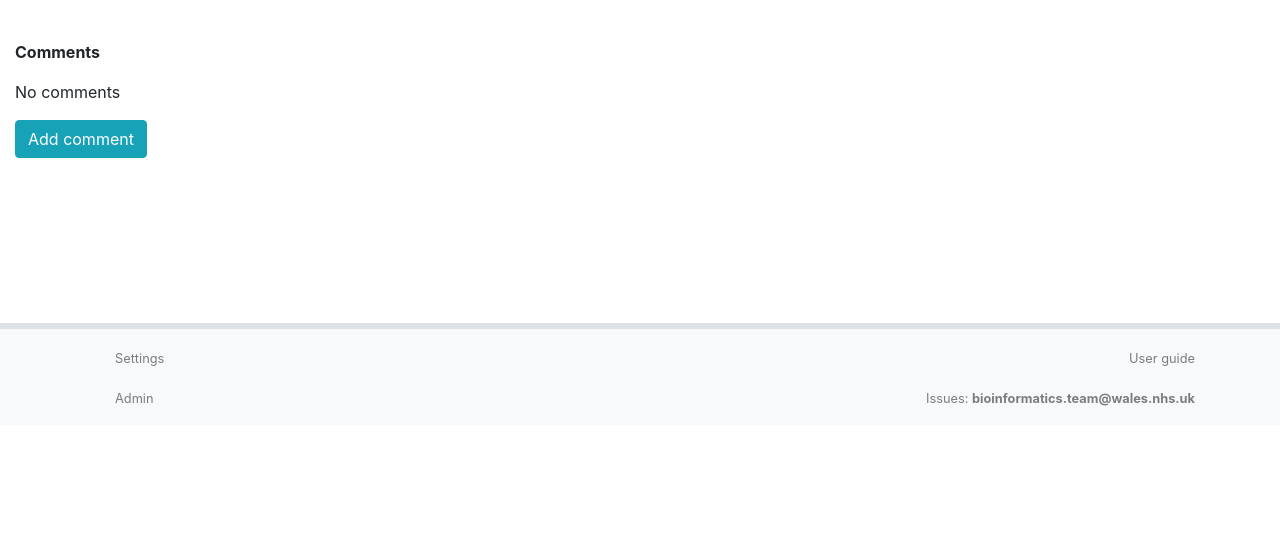
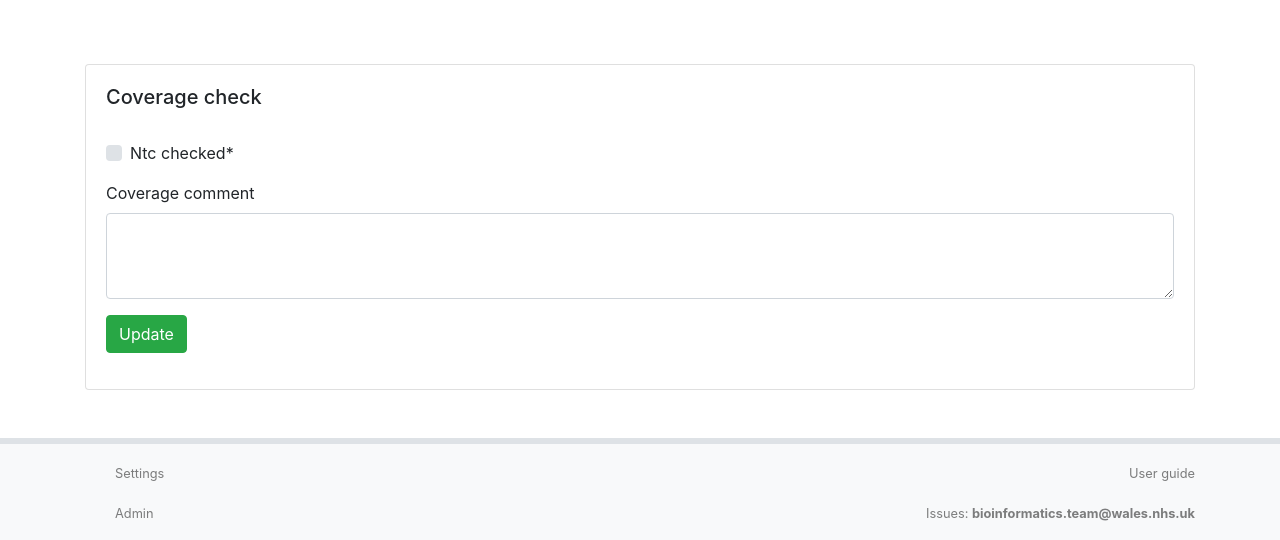
Before and after one commit to erikwaskiewicz/somatic_db_prototype, a Django app: page /analysis/7 in a window 1280 px wide, after a click on "Depth". Shown: the part 377-917 px from the top of the page. Before the commit the page ends 783 px from the top, so only its background shows below. Run offline with Django 3.2, Linux system fonts and the light colour scheme; a user stored in the database is signed in; data comes from the database, SQL or seed files in the repository; tables that the repository leaves empty hold one stand-in row (values such as "Sample post"); some libraries are stand-ins or nearby versions; some web fonts are replaced.

Commit message:
Add bits that leads asked for

```diff
--- a/analysis/forms.py
+++ b/analysis/forms.py
@@ -72,7 +72,7 @@ class VariantCommentForm(forms.Form):
     """
 
     """
-    comment = forms.CharField(
+    variant_comment = forms.CharField(
         widget=forms.Textarea(attrs={'rows': 4}),
         required=False,
     )
@@ -85,7 +85,7 @@ class VariantCommentForm(forms.Form):
 
         super(VariantCommentForm, self).__init__(*args, **kwargs)
         self.helper = FormHelper()
-        self.fields['comment'].initial = self.comment
+        self.fields['variant_comment'].initial = self.comment
         self.fields['pk'].initial = self.pk
         self.helper.add_input(Submit('submit', 'Update', css_class='btn btn-success'))
 
@@ -103,3 +103,22 @@ class UpdatePatientName(forms.Form):
         self.helper.add_input(
             Submit('submit', 'Submit', css_class='btn btn-info w-25')
         )
+
+
+class CoverageCheckForm(forms.Form):
+    """
+    """
+    ntc_checked = forms.BooleanField(required=True)
+    coverage_comment = forms.CharField(
+        widget=forms.Textarea(attrs={'rows': 3}),
+        required=False,
+    )
+
+    def __init__(self, *args, **kwargs):
+
+        self.comment = kwargs.pop('comment')
+
+        super(CoverageCheckForm, self).__init__(*args, **kwargs)
+        self.helper = FormHelper()
+        self.fields['coverage_comment'].initial = self.comment
+        self.helper.add_input(Submit('submit', 'Update', css_class='btn btn-success'))
--- a/analysis/templates/analysis/analysis-depth.html
+++ b/analysis/templates/analysis/analysis-depth.html
@@ -173,7 +173,17 @@
 </table>
 
 <br>
+<br>
 
-<p><b>Comments</b></p>
-<p>No comments</p>
-<button type="button" class="btn btn-info">Add comment</button>
+<div class="container">
+  <div class="card">
+    <div class="card-body">
+
+      <h5>Coverage check</h5>
+      <br>
+
+      {% crispy coverage_check_form %}
+
+    </div>
+  </div>
+</div>
--- a/analysis/templates/analysis/analysis-report.html
+++ b/analysis/templates/analysis/analysis-report.html
@@ -1,9 +1,11 @@
 {% load crispy_forms_tags %}
 
-<h5>Summary</h5>
+<h5>Report</h5>
+<button type="button" class="btn btn-success">Download report</button>
+<br>
+<br>
 
-<p>TODO</p>
-<br>
+<h5>Sign off</h5>
 
 {% if sample_data.checks.current_status != 'Complete' and sample_data.checks.current_status != 'Fail'%}
 <div class="card">
@@ -17,3 +19,69 @@
   </div>
 </div>
 {% endif %}
+<br>
+
+<h5>Checks performed</h5>
+<table class="table table-bordered">
+  <thead>
+    <tr>
+      <th></th>
+      <th>Stage</th>
+      <th>User</th>
+      <th>Signed off</th>
+    </tr>
+  </thead>
+  <tbody>
+    {% for c in sample_data.checks.all_checks %}
+    <tr>
+      <td>{{ forloop.counter }}</td>
+      <td>{{ c.get_stage_display }}</td>
+      <td>{{ c.user }}</td>
+      <td>{{ c.signoff_time }}</td>
+    </tr>
+    {% endfor %}
+  </tbody>
+</table>
+
+<!--<button type="button" class="btn btn-light" data-toggle="modal" data-target="#audit-modal">View full sample audit trail</button>-->
+
+<!-- Modal -->
+<div class="modal fade" id="audit-modal" tabindex="-1" role="dialog" aria-labelledby="audit-modalLabel" aria-hidden="true">
+    <div class="modal-dialog modal-lg" role="document">
+      <div class="modal-content">
+        <div class="modal-header">
+          <h5 class="modal-title" id="audit-modalLabel">Audit trail</h5>
+          <button type="button" class="close" data-dismiss="modal" aria-label="Close">
+            <span aria-hidden="true">&times;</span>
+          </button>
+        </div>
+        <div class="modal-body">
+
+          <div class="input-group col-6">
+            <input type="text" class="form-control" placeholder="Search" aria-label="Search">
+          </div>
+
+          <br>
+
+          <table class="table table-bordered">
+            <thead>
+              <tr>
+                <th scope="col">Time</th>
+                <th scope="col">User</th>
+                <th scope="col">Change</th>
+              </tr>
+            </thead>
+            <tbody>
+              <tr>
+                <td>...</td>
+                <td>...</td>
+                <td>...</td>
+              </tr>
+            </tbody>
+          </table>
+
+        </div>
+
+      </div>
+    </div>
+  </div>
--- a/analysis/templates/analysis/analysis-rna.html
+++ b/analysis/templates/analysis/analysis-rna.html
@@ -1,4 +1,9 @@
 {% load crispy_forms_tags %}
+
+<div class="alert alert-success w-25">
+  <p><b>Number of reads:</b> 9000000</p>
+</div>
+<br>
 
 <table class="table table-striped table-hover">
   <thead>
--- a/analysis/templates/analysis/analysis_sheet_rna.html
+++ b/analysis/templates/analysis/analysis_sheet_rna.html
@@ -52,9 +52,6 @@
       <a class="nav-link section-button active" href="#details" data-target="details">Patient details</a>
     </li>
     <li class="nav-item">
-      <a class="nav-link section-button" href="#depth" data-target="depth">Depth</a>
-    </li>
-    <li class="nav-item">
       <a class="nav-link section-button" href="#rna" data-target="rna">RNA</a>
     </li>
     <li class="nav-item">
@@ -67,7 +64,6 @@
 
 <!-- load in each section from template -->
 <div class="container" id="details">{% include 'analysis/analysis-info.html' %}</div>
-<div class="container-fluid" id="depth">{% include 'analysis/analysis-depth.html' %}</div>
 <div class="container-fluid" id="rna">{% include 'analysis/analysis-rna.html' %}</div>
 <div class="container" id="report">{% include 'analysis/analysis-report.html' %}</div>
 
--- /dev/null
+++ b/analysis/test_data/variants.csv
@@ -0,0 +1,2 @@
+hgvs_g,hgvs_c,hgvs_p,transcript,gene,exon,vaf,alt_reads,total_reads,in_ntc
+1:12345A>G,c.12345A>G,p.Arg123Pro,NM12345.6,EGFR,1|10,15,15,100,True
--- a/analysis/views.py
+++ b/analysis/views.py
@@ -6,7 +6,7 @@ from django.contrib.auth import authenticate
 from django.contrib.auth.forms import UserCreationForm
 from django.utils import timezone
 
-from .forms import SearchForm, NewVariantForm, SubmitForm, VariantCommentForm, UpdatePatientName
+from .forms import SearchForm, NewVariantForm, SubmitForm, VariantCommentForm, UpdatePatientName, CoverageCheckForm
 from .models import *
 from .test_data import dummy_dicts
 from .utils import signoff_check, make_next_check, get_variant_info, get_coverage_data, get_sample_info
@@ -143,7 +143,8 @@ def analysis_sheet(request, sample_id):
         'new_variant_form': NewVariantForm(),
         'submit_form': SubmitForm(),
         'update_name_form': UpdatePatientName(),
-    }
+        'coverage_check_form': CoverageCheckForm(comment=''),
+    } #TODO pull comment through
 
     # DNA workflow
     if sample_data['dna_or_rna'] == 'DNA':
@@ -208,13 +209,13 @@ def analysis_sheet(request, sample_id):
 
 
         # comments submit button
-        if 'comment' in request.POST:
-            new_comment = request.POST['comment']
+        if 'variant_comment' in request.POST:
+            new_comment = request.POST['variant_comment']
             pk = request.POST['pk']
 
             # update comment
             VariantCheck.objects.filter(pk=request.POST['pk']).update(
-                comment=request.POST['comment'],
+                comment=request.POST['variant_comment'],
                 comment_updated=timezone.now(),
             )
 
```
Also changed, not shown: analysis/templates/analysis/analysis-info.html (+0 -57 lines).
